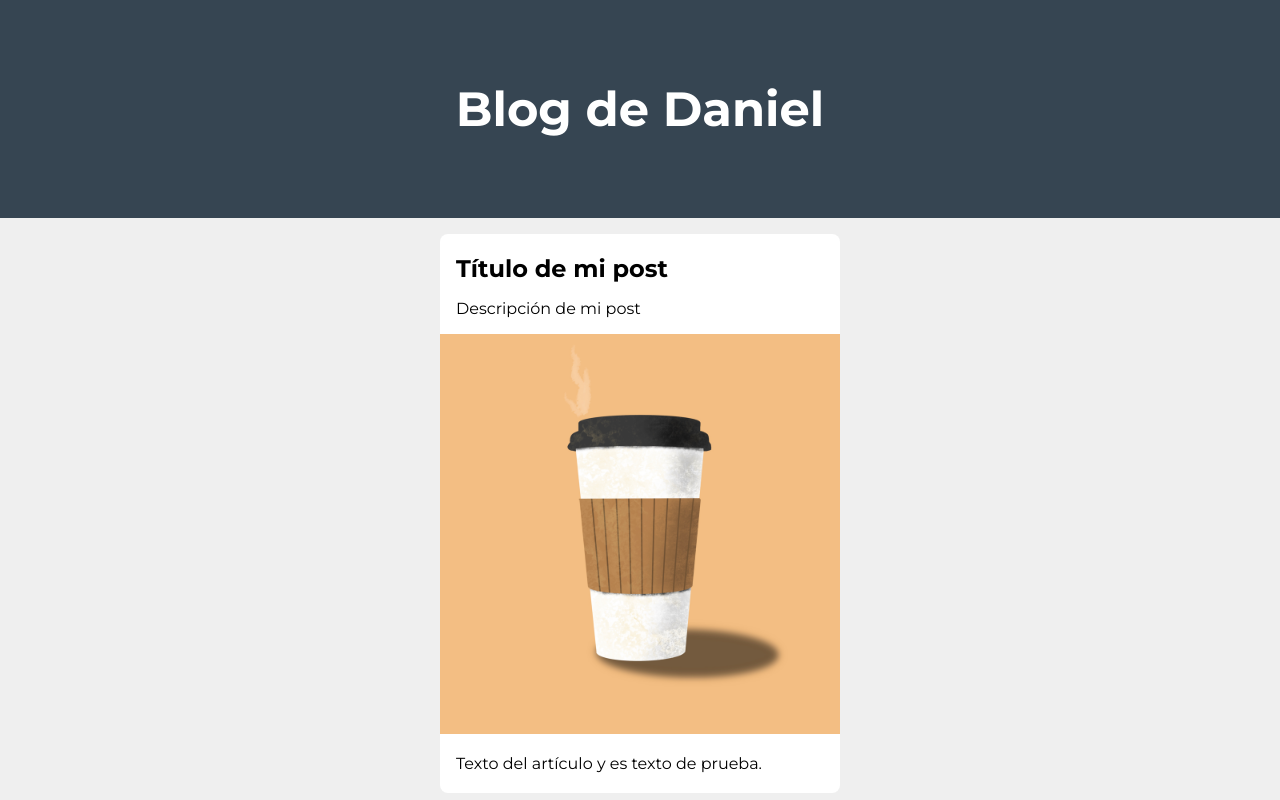
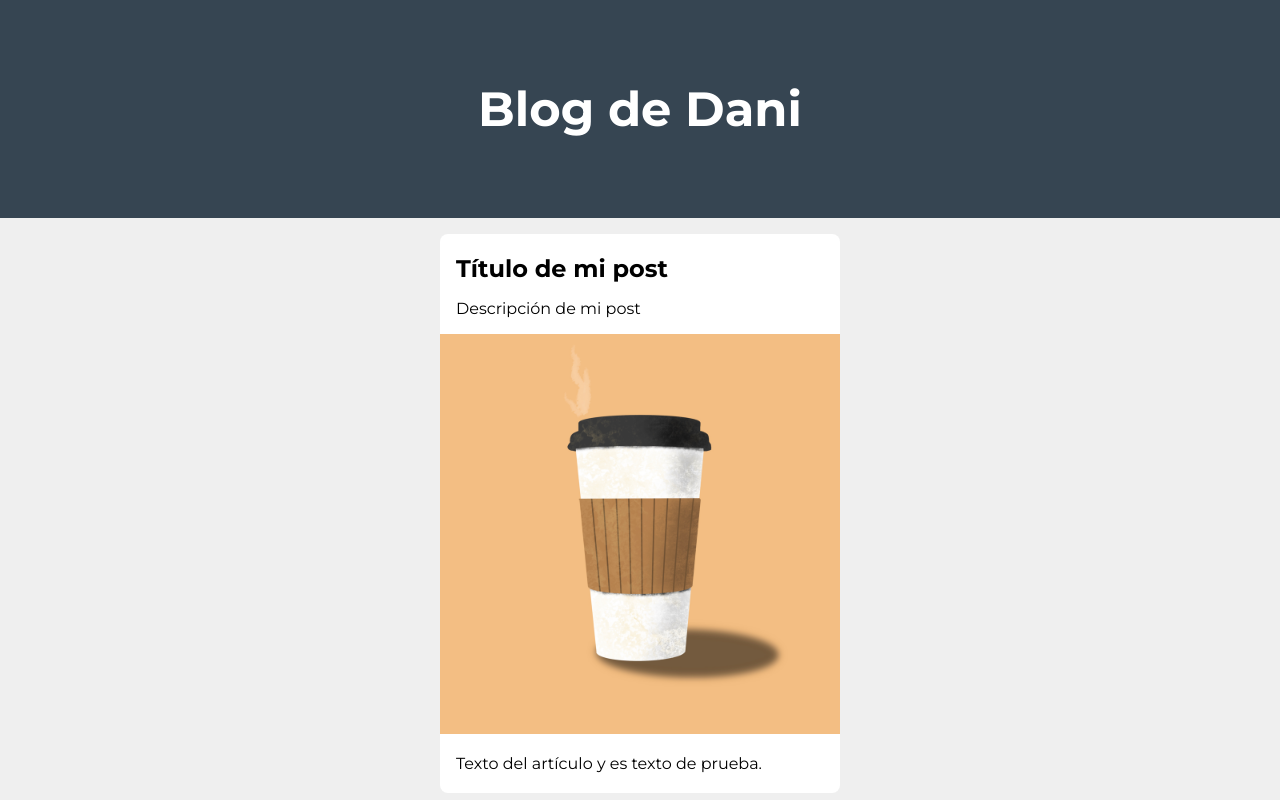
Before and after one commit to danielpaidoslalin/Pagina-HTML, a plain HTML site: page index.html in a window 1280 px wide. Shown: the top 800 px of the page. Drawn offline with Linux system fonts and the light colour scheme.

Commit message:
Cambios en el index

```diff
--- a/index.html
+++ b/index.html
@@ -9,7 +9,7 @@
 </head>
 <body>
     <header>
-        <h1 id="titulo">Blog de Daniel</h1>
+        <h1 id="titulo">Blog de Dani</h1>
     </header>
     <section class="container">
         <article>
```
